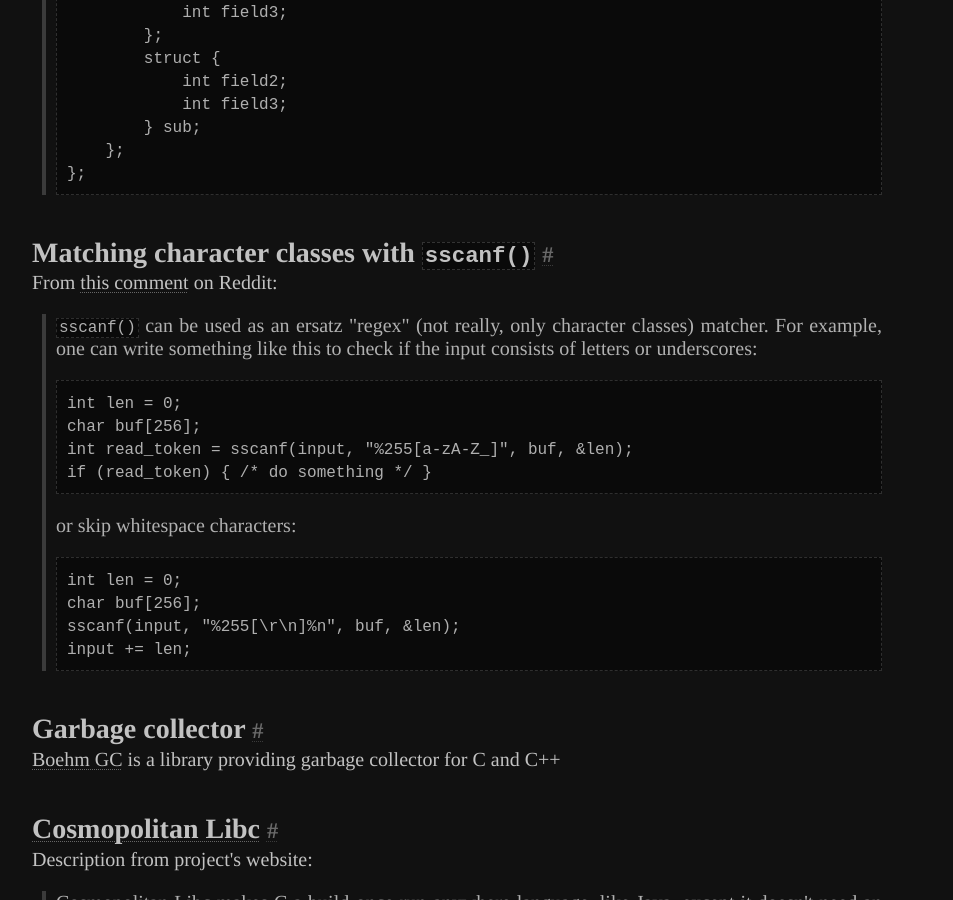
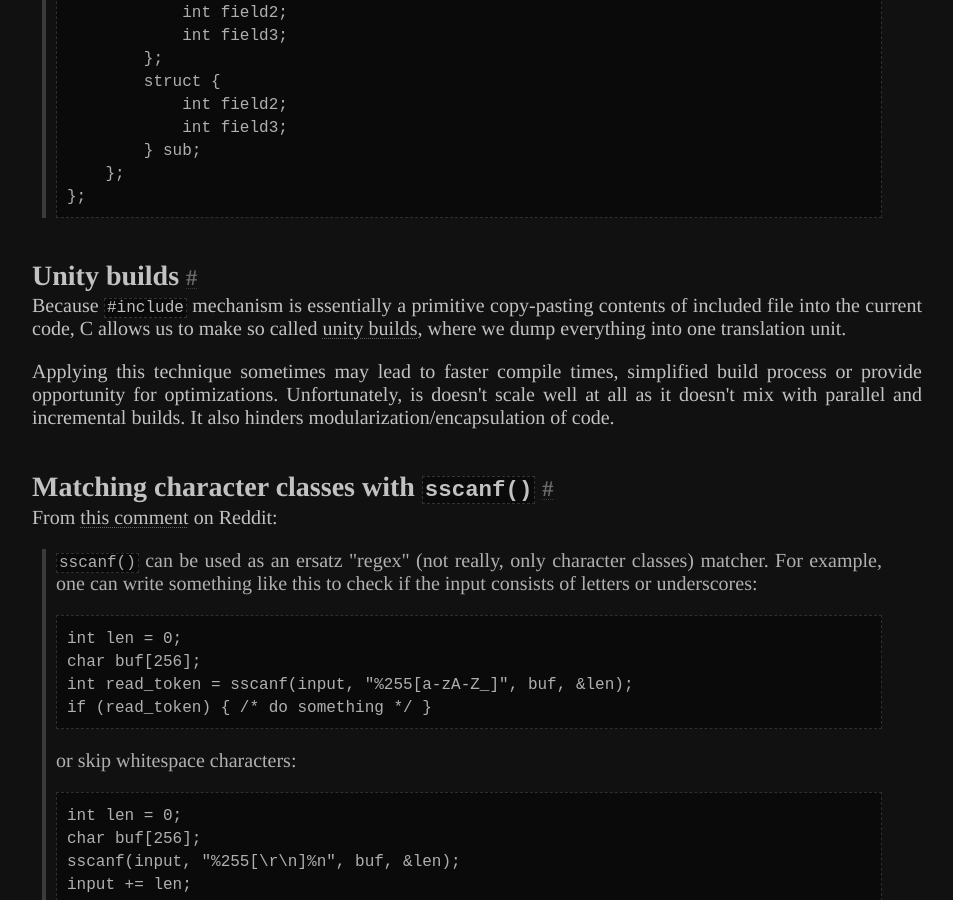
Before and after one commit to Jorenar/blog, a Jekyll site: the page built from _posts/2023-02-19-less-known-c.md, in a window 1280 px wide and 900 px high, scrolled down 18661 px. Shown: the whole window, without its empty margins (163-1116 px from the left). Built offline with Jekyll 4.4.1, drawn with Linux system fonts in a browser that asks for light colours.

Commit message:
deploy: 886217763dea76cf702508d23a1a5aaa2cdbb289

````diff
--- a/_posts/2023-02-19-less-known-c.md
+++ b/_posts/2023-02-19-less-known-c.md
@@ -828,6 +828,19 @@ int main(void)
 > };
 > ```
 
+## Unity builds
+
+Because `#include` mechanism is essentially a primitive copy-pasting
+contents of included file into the current code, C allows us to make
+so called [unity builds](https://en.wikipedia.org/wiki/Unity_build),
+where we dump everything into one translation unit.
+
+Applying this technique sometimes may lead to faster compile times,
+simplified build process or provide opportunity for optimizations.
+Unfortunately, is doesn't scale well at all as it doesn't mix with
+parallel and incremental builds.
+It also hinders modularization/encapsulation of code.
+
 ## Matching character classes with `sscanf()`
 
 From [this comment](https://www.reddit.com/r/programming/comments/116iij3/few_lesser_known_tricks_quirks_and_features_of_c/j98zxu5/) on Reddit:
````
